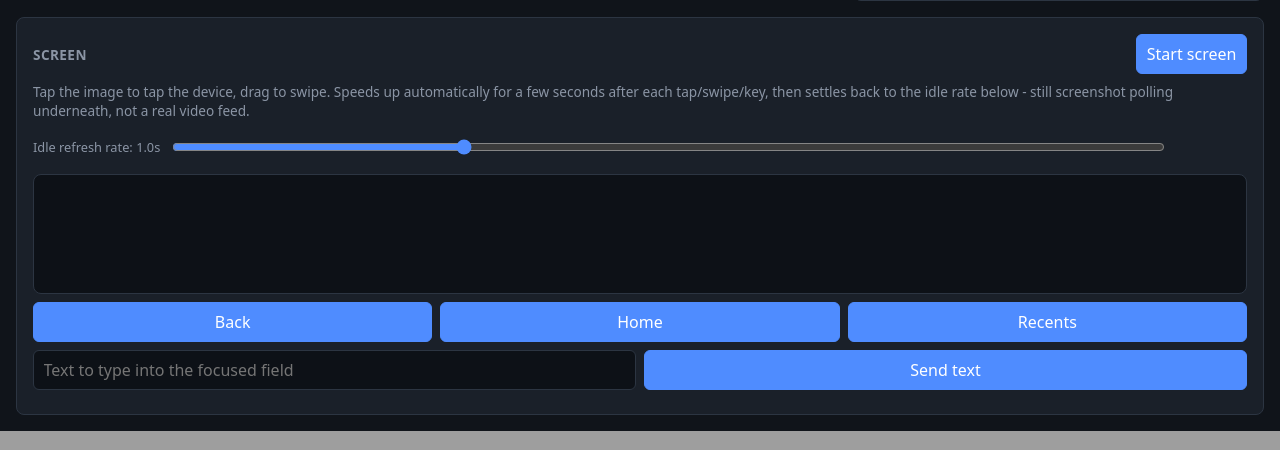
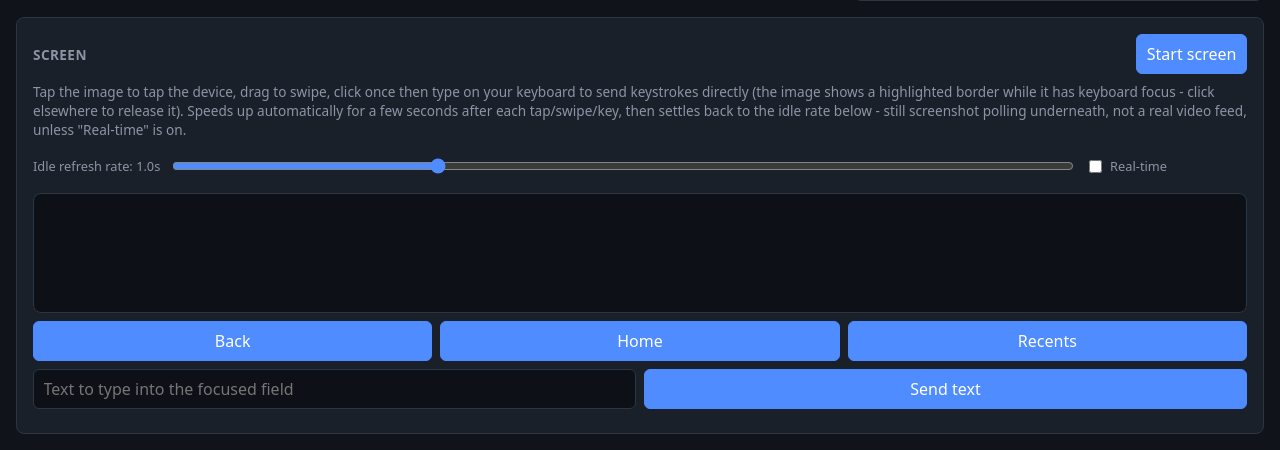
Before and after one commit to Psych0meter/waydroid-lxc, a Flask app: page / in a window 1280 px wide. Shown: the part 697-1147 px from the top of the page. Run offline with Flask 3, Linux system fonts and the light colour scheme; parts of the project's set-up code (start-up, migrations or seed data) failed here and were passed over; some libraries are stand-ins or nearby versions.

Commit message:
Add host-keyboard passthrough and a real-time refresh mode to the Screen panel
Two requested additions to the Screen panel, both verified against the
real UI (headless Chromium driving the actual app, same harness used
for the earlier swipe fix):

Host-keyboard passthrough - click the screen image once (gives it
tabindex="0" focus, shown by a highlighted border) and type normally;
keystrokes go to whatever's focused on the device, like a keyboard
plugged into it, instead of using the separate "Send text" field every
time:
- Control keys (Backspace/Enter/Tab/Escape/Delete/arrows/Space) map to
  /api/screen/key by event.code (layout-independent). Everything else
  producing a single printable character goes to /api/screen/text via
  event.key, which already accounts for Shift/layout - no separate
  Shift-tracking needed.
- actions/screen.py: added tab/space/escape/delete/up/down/left/right
  to _KEY_CODES (standard, stable Android KeyEvent constants). Space
  goes through /key rather than /text, since send_text() intentionally
  rejects whitespace-only input (the "Send text" field's blank-submit
  guard) - a real space keystroke needs a way around that.
- Keystrokes are queued and sent one at a time so fast typing can't
  arrive at the device out of order; Ctrl/Alt/Meta combos are left
  alone rather than intercepted, so browser/OS shortcuts still work.
- Scoped to keydown on the image itself (not document), so it never
  steals keystrokes meant for the GPS/favorites fields or the API key
  dialog - verified live: typing after clicking elsewhere sends nothing.

Real-time refresh mode - a "Real-time" checkbox next to the idle-rate
drag bar. Overrides the existing adaptive boost/idle polling (see the
previous commit) with continuous back-to-back screenshot polling, as
fast as fetch+decode allow - closer to an actual video feed, at the
cost of continuous adb/CPU load, so it's opt-in. Falls back to the
boosted 250ms rate after a failed request instead of retrying in a
tight error loop. The indicator shows the achieved rate (e.g.
"real-time (~8.0 fps)"), measured from real frame timestamps, not a
fixed number - confirmed live via the server's own access log (rapid
back-to-back GETs) alongside the on-page indicator.

39 unit tests (2 new, covering the added keycodes and the space/text
rejection edge case), shellcheck, and the full lint.sh suite all pass.

```diff
--- a/5-webapp/actions/screen.py
+++ b/5-webapp/actions/screen.py
@@ -35,6 +35,20 @@ _KEY_CODES = {
     "power": 26,
     "volume_up": 24,
     "volume_down": 25,
+    # Added for host-keyboard passthrough (static/js/app.js's keydown
+    # handler on the focused screen image) - standard, stable Android
+    # KeyEvent constants (unchanged since early API levels).
+    "tab": 61,
+    "space": 62,  # sent as a keyevent rather than through send_text(),
+    # since send_text() rejects whitespace-only input (see its docstring/
+    # test_send_text_requires_nonempty) - that guard is for the manual
+    # "Send text" field, not a single space keystroke.
+    "escape": 111,
+    "delete": 112,  # forward delete, i.e. the dedicated 'Delete' key, not backspace
+    "up": 19,
+    "down": 20,
+    "left": 21,
+    "right": 22,
 }
 
 
--- a/5-webapp/static/css/app.css
+++ b/5-webapp/static/css/app.css
@@ -217,6 +217,15 @@ dialog form { gap: 0.6rem; }
 
 #screen-refresh-control label { flex-shrink: 0; }
 #screen-refresh-control input[type="range"] { flex: 1; accent-color: var(--accent); }
+#screen-refresh-control input[type="range"]:disabled { opacity: 0.4; }
+
+#screen-realtime-label {
+  display: flex;
+  align-items: center;
+  gap: 0.3rem;
+  cursor: pointer;
+  white-space: nowrap;
+}
 
 #screen-refresh-indicator {
   flex-shrink: 0;
@@ -253,5 +262,12 @@ dialog form { gap: 0.6rem; }
 
 #screen-img[src] { display: block; }
 
+/* Visible sign that keyboard input typed here is being forwarded to the
+   device (click the image to focus it, click elsewhere to release). */
+#screen-img:focus {
+  outline: 2px solid var(--accent);
+  outline-offset: -2px;
+}
+
 #screen-controls { display: flex; flex-direction: column; gap: 0.5rem; }
 #screen-controls .row button { flex: 1; }
--- a/5-webapp/static/js/app.js
+++ b/5-webapp/static/js/app.js
@@ -274,6 +274,7 @@
   const screenRefreshRange = document.getElementById("screen-refresh-rate");
   const screenRefreshValueEl = document.getElementById("screen-refresh-value");
   const screenRefreshIndicatorEl = document.getElementById("screen-refresh-indicator");
+  const screenRealtimeToggle = document.getElementById("screen-realtime-toggle");
 
   let screenPolling = false;
   let screenTimer = null;
@@ -285,16 +286,22 @@
   // "just watching" rate the rest of the time - set by the drag bar. This
   // avoids hammering adb (and the CPU-constrained container) with fast
   // screencaps continuously, while still feeling responsive while in use.
+  // "Real-time" (below) overrides both with continuous back-to-back
+  // polling - as fast as fetch+decode allow, no fixed delay at all.
   const ACTIVE_POLL_INTERVAL_MS = 250;
   const ACTIVE_WINDOW_MS = 4000;
   let idlePollIntervalMs = parseInt(screenRefreshRange.value, 10) || 1000;
   let lastActivityAt = 0;
+  let realtimeMode = false;
+  let lastFrameAt = null;
+  let lastFrameIntervalMs = null;
 
   function isBoosted() {
     return Date.now() - lastActivityAt < ACTIVE_WINDOW_MS;
   }
 
   function currentPollInterval() {
+    if (realtimeMode) return 0;
     return isBoosted() ? ACTIVE_POLL_INTERVAL_MS : idlePollIntervalMs;
   }
 
@@ -308,6 +315,12 @@
       screenRefreshIndicatorEl.className = "";
       return;
     }
+    if (realtimeMode) {
+      const fps = lastFrameIntervalMs ? (1000 / lastFrameIntervalMs).toFixed(1) : "-";
+      screenRefreshIndicatorEl.textContent = `real-time (~${fps} fps)`;
+      screenRefreshIndicatorEl.className = "active";
+      return;
+    }
     const boosted = isBoosted();
     screenRefreshIndicatorEl.textContent = boosted
       ? `live (${formatSeconds(ACTIVE_POLL_INTERVAL_MS)})`
@@ -318,10 +331,11 @@
   // Called on every tap/swipe/key/text: switches to the fast rate right
   // away (rather than waiting for the next already-scheduled idle-rate
   // poll to fire) by cancelling and immediately re-arming the timer.
+  // No-op in real-time mode, which is already polling as fast as possible.
   function markActivity() {
     lastActivityAt = Date.now();
     updateRefreshIndicator();
-    if (screenPolling && screenTimer) {
+    if (screenPolling && screenTimer && !realtimeMode) {
       window.clearTimeout(screenTimer);
       screenTimer = window.setTimeout(pollScreen, ACTIVE_POLL_INTERVAL_MS);
     }
@@ -339,6 +353,18 @@
     updateRefreshIndicator();
   });
   screenRefreshValueEl.textContent = formatSeconds(idlePollIntervalMs);
+
+  screenRealtimeToggle.addEventListener("change", () => {
+    realtimeMode = screenRealtimeToggle.checked;
+    screenRefreshRange.disabled = realtimeMode;
+    lastFrameAt = null;
+    lastFrameIntervalMs = null;
+    if (screenPolling && screenTimer) {
+      window.clearTimeout(screenTimer);
+      screenTimer = window.setTimeout(pollScreen, 0);
+    }
+    updateRefreshIndicator();
+  });
 
   function setScreenStatus(message, kind) {
     screenStatusEl.textContent = message;
@@ -361,19 +387,28 @@
     if (screenObjectUrl) URL.revokeObjectURL(screenObjectUrl);
     screenObjectUrl = url;
     screenImg.src = url;
+    const now = performance.now();
+    lastFrameIntervalMs = lastFrameAt !== null ? now - lastFrameAt : null;
+    lastFrameAt = now;
   }
 
   async function pollScreen() {
     if (!screenPolling) return;
+    let failed = false;
     try {
       await fetchScreenshot();
       setScreenStatus("", "");
     } catch (err) {
+      failed = true;
       setScreenStatus(err.message, "error");
     }
     updateRefreshIndicator();
     if (screenPolling) {
-      screenTimer = window.setTimeout(pollScreen, currentPollInterval());
+      // In real-time mode a run of failures (e.g. the device briefly
+      // disconnected) would otherwise retry in a tight 0ms loop - fall
+      // back to the boosted interval instead of hammering the server.
+      const delay = failed && realtimeMode ? ACTIVE_POLL_INTERVAL_MS : currentPollInterval();
+      screenTimer = window.setTimeout(pollScreen, delay);
     }
   }
 
@@ -386,6 +421,8 @@
     screenPolling = true;
     screenToggleBtn.textContent = "Stop screen";
     lastActivityAt = Date.now(); // start at the fast rate, settle down after ACTIVE_WINDOW_MS
+    lastFrameAt = null;
+    lastFrameIntervalMs = null;
     pollScreen();
   }
 
@@ -430,6 +467,10 @@
   screenImg.addEventListener("pointerdown", (event) => {
     if (!screenPolling) return;
     markActivity();
+    // Gives the image keyboard focus so the keydown listener below starts
+    // receiving keystrokes (tabindex="0" in the HTML makes it focusable);
+    // #screen-img:focus in the CSS shows a border while this is active.
+    screenImg.focus();
     dragStart = toDeviceCoords(event);
     // Pointer capture keeps pointermove/pointerup targeting this element
     // even if the drag ends up outside its bounds (e.g. a fast swipe that
@@ -496,4 +537,62 @@
       setScreenStatus(err.message, "error");
     }
   });
+
+  // --- Host-keyboard passthrough --------------------------------------
+  // Click the screen once (pointerdown above calls screenImg.focus()) and
+  // type normally - keystrokes go to whatever's focused on the device,
+  // same as typing on a real keyboard plugged into it. Only fires while
+  // the image itself has focus, so it never steals keystrokes meant for
+  // the GPS/favorites fields, the API key dialog, or the "Send text" box.
+  //
+  // Physical/control keys map to /api/screen/key by event.code (layout-
+  // independent - Backspace is Backspace regardless of keyboard layout).
+  // Everything else that produces a single printable character is sent
+  // via /api/screen/text using event.key, which already accounts for
+  // Shift/layout (e.g. Shift+1 -> "!" on a US layout), so no separate
+  // Shift-tracking is needed.
+  const SCREEN_KEYDOWN_KEY_MAP = {
+    Backspace: "backspace",
+    Enter: "enter",
+    NumpadEnter: "enter",
+    Tab: "tab",
+    Escape: "escape",
+    Delete: "delete",
+    ArrowUp: "up",
+    ArrowDown: "down",
+    ArrowLeft: "left",
+    ArrowRight: "right",
+    Space: "space",
+  };
+
+  // Keystrokes are queued and sent one at a time (each waiting for the
+  // previous request to finish) rather than fired off in parallel, so
+  // fast typing can't arrive at the device out of order.
+  let screenKeySendQueue = Promise.resolve();
+  function queueScreenKeySend(action) {
+    screenKeySendQueue = screenKeySendQueue.then(action).catch((err) => {
+      setScreenStatus(err.message, "error");
+    });
+  }
+
+  screenImg.addEventListener("keydown", (event) => {
+    if (!screenPolling) return;
+    // Let real browser/OS shortcuts (Ctrl+C, Cmd+R, Alt+Tab, ...) through
+    // untouched rather than swallowing and forwarding them as text.
+    if (event.ctrlKey || event.altKey || event.metaKey) return;
+
+    const mappedKey = SCREEN_KEYDOWN_KEY_MAP[event.code];
+    if (mappedKey) {
+      event.preventDefault();
+      markActivity();
+      queueScreenKeySend(() => apiPost("/api/screen/key", { key: mappedKey }));
+      return;
+    }
+    if (event.key && event.key.length === 1) {
+      event.preventDefault();
+      markActivity();
+      const ch = event.key;
+      queueScreenKeySend(() => apiPost("/api/screen/text", { text: ch }));
+    }
+  });
 })();
--- a/5-webapp/templates/index.html
+++ b/5-webapp/templates/index.html
@@ -66,18 +66,22 @@
         <button id="screen-toggle-btn" type="button">Start screen</button>
       </div>
       <p class="hint">
-        Tap the image to tap the device, drag to swipe. Speeds up
-        automatically for a few seconds after each tap/swipe/key, then
-        settles back to the idle rate below - still screenshot polling
-        underneath, not a real video feed.
+        Tap the image to tap the device, drag to swipe, click once then
+        type on your keyboard to send keystrokes directly (the image
+        shows a highlighted border while it has keyboard focus - click
+        elsewhere to release it). Speeds up automatically for a few
+        seconds after each tap/swipe/key, then settles back to the idle
+        rate below - still screenshot polling underneath, not a real
+        video feed, unless "Real-time" is on.
       </p>
       <div id="screen-refresh-control">
         <label for="screen-refresh-rate">Idle refresh rate: <span id="screen-refresh-value">1.0s</span></label>
         <input type="range" id="screen-refresh-rate" min="200" max="3000" step="100" value="1000">
+        <label id="screen-realtime-label"><input type="checkbox" id="screen-realtime-toggle"> Real-time</label>
         <span id="screen-refresh-indicator"></span>
       </div>
       <div id="screen-viewport">
-        <img id="screen-img" alt="Waydroid screen (not started)" draggable="false">
+        <img id="screen-img" alt="Waydroid screen (not started)" draggable="false" tabindex="0">
       </div>
       <div id="screen-controls">
         <div class="row">
```
Also changed, not shown: 5-webapp/tests/test_app.py (+32 -0 lines), 5-webapp/README.md.
